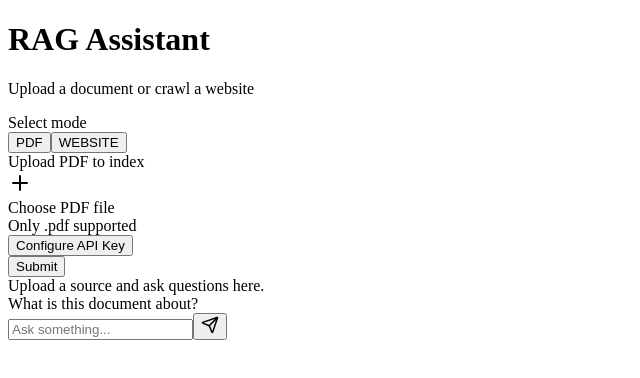
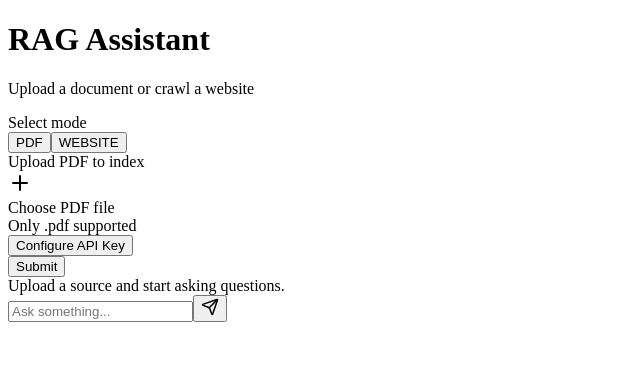
Before and after one commit to ganeshkondaka/rag_fullstack_app, a Next.js app in the folder next_frontend/: page /home in a window 1280 px wide. Shown: the top 378 px of the page, without its empty margins (0-640 px from the left). Built offline with nearby package versions, Linux system fonts and the light colour scheme.

Commit message:
add style to chat panel , Add react-markdown for parsing and loading animations

```diff
--- a/next_frontend/app/home/page.tsx
+++ b/next_frontend/app/home/page.tsx
@@ -10,6 +10,7 @@ const Homepage = () => {
   const [websiteUrl, setWebsiteUrl] = useState('')
   const [uploadedfile, setUploadedfile] = useState<File | null>(null)
   const [showApiDialog, setShowApiDialog] = useState(false)
+  const [isLoading, setIsLoading] = useState(false)
 
   const handleTool = (e: React.FormEvent, id: string) => {
     e.preventDefault()
@@ -47,6 +48,7 @@ const Homepage = () => {
     // console.log('apiKey is: ', apiKey)
     // console.log('model is: ', model)
     try {
+      setIsLoading(true)
       const formData = new FormData()
       formData.append('tool', tool)
       formData.append('apiKey', apiKey!)
@@ -64,8 +66,14 @@ const Homepage = () => {
         },
       })
       console.log('data sent to api formadata is: ', formData)
+      alert('Successfully processed!')
+      setUploadedfile(null)
+      setWebsiteUrl('')
     } catch (error) {
-      // console.error('Error submitting:', error)
+      console.error('Error submitting:', error)
+      alert('Error processing file. Please try again.')
+    } finally {
+      setIsLoading(false)
     }
   }
 
@@ -76,7 +84,22 @@ const Homepage = () => {
         {/* LEFT PANEL */}
         <form
           onSubmit={handleSubmit}
-          className="col-span-4 rounded-3xl bg-white/90 backdrop-blur border border-zinc-200 shadow-lg p-6 flex flex-col">
+          className={`col-span-4 rounded-3xl bg-white/90 backdrop-blur border border-zinc-200 shadow-lg p-6 flex flex-col transition-all ${
+            isLoading ? 'opacity-50 pointer-events-none' : ''
+          }`}
+        >
+          {isLoading && (
+            <div className="absolute inset-0 rounded-3xl bg-black/10 backdrop-blur-sm flex items-center justify-center z-50">
+              <div className="flex flex-col items-center gap-3">
+                <div className="flex gap-1">
+                  <div className="w-2 h-8 bg-white rounded-full animate-bounce" style={{ animationDelay: '0s' }}></div>
+                  <div className="w-2 h-8 bg-white rounded-full animate-bounce" style={{ animationDelay: '0.1s' }}></div>
+                  <div className="w-2 h-8 bg-white rounded-full animate-bounce" style={{ animationDelay: '0.2s' }}></div>
+                </div>
+                <p className="text-white text-sm font-medium">Processing...</p>
+              </div>
+            </div>
+          )}
           <h1 className="text-xl font-semibold text-zinc-900">
             RAG Assistant
           </h1>
@@ -178,9 +201,14 @@ const Homepage = () => {
           {/* SUBMIT */}
           <button
             type='submit'
-            className="mt-auto rounded-xl bg-black px-4 py-3 text-sm font-medium text-white hover:bg-zinc-900 shadow-md"
+            disabled={isLoading}
+            className={`mt-auto rounded-xl px-4 py-3 text-sm font-medium shadow-md transition ${
+              isLoading
+                ? 'bg-zinc-400 text-gray-600 cursor-not-allowed'
+                : 'bg-black text-white hover:bg-zinc-900'
+            }`}
           >
-            Submit
+            {isLoading ? 'Processing...' : 'Submit'}
           </button>
         </form>
 
--- a/next_frontend/components/ChatPanel.tsx
+++ b/next_frontend/components/ChatPanel.tsx
@@ -1,59 +1,136 @@
 'use client'
-import React, { useState } from 'react'
+import React, { useState, useEffect } from 'react'
 import { Send } from 'lucide-react'
 import axios from 'axios'
+import ReactMarkdown from 'react-markdown'
+
+interface Message {
+    role: 'user' | 'ai'
+    message: string
+}
 
 const ChatPanel = () => {
     const [userquery, setUserquery] = useState('')
-    const [aireponse, setAireponse] = useState('')
-    const [conversation, setConversation] = useState(
-        {
-            role: '',
-            message: ''
-        }
-    )
+    const [conversation, setConversation] = useState<Message[]>([])
+    const [isLoading, setIsLoading] = useState(false)
+    const [apiKey, setApiKey] = useState<string | null>(null)
+    const [model, setModel] = useState<string | null>(null)
+    const [isMounted, setIsMounted] = useState(false)
+
+    useEffect(() => {
+        setApiKey(localStorage.getItem('rag-apiKey'))
+        setModel(localStorage.getItem('rag-model'))
+        setIsMounted(true)
+    }, [])
+
+    const markdownComponents = {
+        p: ({ node, ...props }: any) => <p className="mb-2" {...props} />,
+        ul: ({ node, ...props }: any) => <ul className="list-disc list-inside mb-2 ml-2" {...props} />,
+        ol: ({ node, ...props }: any) => <ol className="list-decimal list-inside mb-2 ml-2" {...props} />,
+        li: ({ node, ...props }: any) => <li className="mb-1" {...props} />,
+        strong: ({ node, ...props }: any) => <strong className="font-bold" {...props} />,
+        em: ({ node, ...props }: any) => <em className="italic" {...props} />,
+        h1: ({ node, ...props }: any) => <h1 className="text-lg font-bold mb-2" {...props} />,
+        h2: ({ node, ...props }: any) => <h2 className="text-base font-bold mb-2" {...props} />,
+        h3: ({ node, ...props }: any) => <h3 className="text-sm font-bold mb-1" {...props} />,
+    }
 
     const handleSendMessage = async (e: React.FormEvent) => {
         e.preventDefault()
-        const apiKey = localStorage.getItem('rag-apiKey')
-        const model = localStorage.getItem('rag-model')
+        if (!userquery.trim() || !apiKey || !model) return
+
+        // Add user message
+        setConversation(prev => [...prev, { role: 'user', message: userquery }])
+        setUserquery('')
+        setIsLoading(true)
 
         try {
-            const response = await axios.post('http://localhost:8000/api/chat',{model, apiKey, userquery})
-            console.log('ai reponse for user quiery iss::', response)
+            const response = await axios.post('http://localhost:8000/api/chat', {
+                model,
+                apiKey,
+                userquery
+            })
+
+            // Add AI message
+            setConversation(prev => [...prev,{ role: 'ai', message: response.data.response }])
         } catch (error) {
-
+            console.error(error)
+        } finally {
+            setIsLoading(false)
         }
-
     }
 
     return (
-        <div className="col-span-8 rounded-3xl bg-white/90 backdrop-blur border border-zinc-200 shadow-lg flex flex-col overflow-hidden">
-            <div className="flex-1 p-6 space-y-4 overflow-y-auto">
-                <div className="max-w-xl rounded-2xl bg-zinc-100 p-4 text-sm text-zinc-800 shadow-sm">
-                    Upload a source and ask questions here.
-                </div>
+        <div className="col-span-8 flex flex-col rounded-3xl border border-zinc-200 bg-white shadow-md overflow-hidden">
+            {/* Chat Area */}
+            <div className="flex-1 overflow-y-auto p-6 space-y-4">
+                {!isMounted ? (
+                    <div className="text-sm text-zinc-500 text-center">
+                        Loading...
+                    </div>
+                ) : conversation.length === 0 ? (
+                    <div className="text-sm text-zinc-500 text-center">
+                        Upload a source and start asking questions.
+                    </div>
+                ) : null}
 
-                <div className="max-w-xl ml-auto rounded-2xl bg-black text-white p-4 text-sm shadow">
-                    What is this document about?
-                </div>
+                {conversation.map((msg, index) => (
+                    <div
+                        key={index}
+                        className={`flex ${
+                            msg.role === 'user' ? 'justify-end' : 'justify-start'
+                        }`}
+                    >
+                        <div
+                            className={`max-w-2xl rounded-2xl px-4 py-3 text-sm leading-relaxed shadow-sm space-y-1
+                                ${
+                                    msg.role === 'user'
+                                        ? 'bg-orange-600 text-white'
+                                        : 'bg-zinc-600 text-zinc-100'
+                                }`}
+                        >
+                            {msg.role === 'ai' ? (
+                                <ReactMarkdown components={markdownComponents}>
+                                    {msg.message}
+                                </ReactMarkdown>
+                            ) : (
+                                msg.message
+                            )}
+                        </div>
+                    </div>
+                ))}
+
+                {isLoading && (
+                    <div className="flex justify-start">
+                        <div className="max-w-xl rounded-2xl px-4 py-3 bg-zinc-600 shadow-sm">
+                            <div className="flex gap-2">
+                                <div className="w-2 h-2 bg-zinc-400 rounded-full animate-bounce" style={{ animationDelay: '0s' }}></div>
+                                <div className="w-2 h-2 bg-zinc-400 rounded-full animate-bounce" style={{ animationDelay: '0.2s' }}></div>
+                                <div className="w-2 h-2 bg-zinc-400 rounded-full animate-bounce" style={{ animationDelay: '0.4s' }}></div>
+                            </div>
+                        </div>
+                    </div>
+                )}
             </div>
 
-            <div className="border-t border-zinc-200 bg-white/60 p-4 flex gap-3">
+            {/* Input Area */}
+            <form
+                onSubmit={handleSendMessage}
+                className="flex gap-3 border-t border-zinc-200 bg-white p-4"
+            >
                 <input
                     value={userquery}
                     onChange={(e) => setUserquery(e.target.value)}
                     placeholder="Ask something..."
-                    className="flex-1 rounded-xl border border-zinc-300 px-4 py-3 text-sm outline-none focus:ring-2 focus:ring-zinc-400 text-black"
+                    className="flex-1 rounded-xl border border-zinc-300 px-4 py-3 text-sm text-black outline-none focus:ring-2 focus:ring-zinc-400"
                 />
                 <button
-                    type='submit'
-                    onClick={handleSendMessage}
+                    type="submit"
                     className="rounded-xl bg-black p-3 text-white hover:bg-zinc-900 shadow"
                 >
                     <Send size={18} />
                 </button>
-            </div>
+            </form>
         </div>
     )
 }
--- a/next_frontend/package.json
+++ b/next_frontend/package.json
@@ -13,7 +13,8 @@
     "lucide-react": "^0.555.0",
     "next": "16.0.6",
     "react": "19.2.0",
-    "react-dom": "19.2.0"
+    "react-dom": "19.2.0",
+    "react-markdown": "^10.1.0"
   },
   "devDependencies": {
     "@tailwindcss/postcss": "^4",
```
Also changed, not shown: 2 other files (tests, documents, lock files or other folders).
